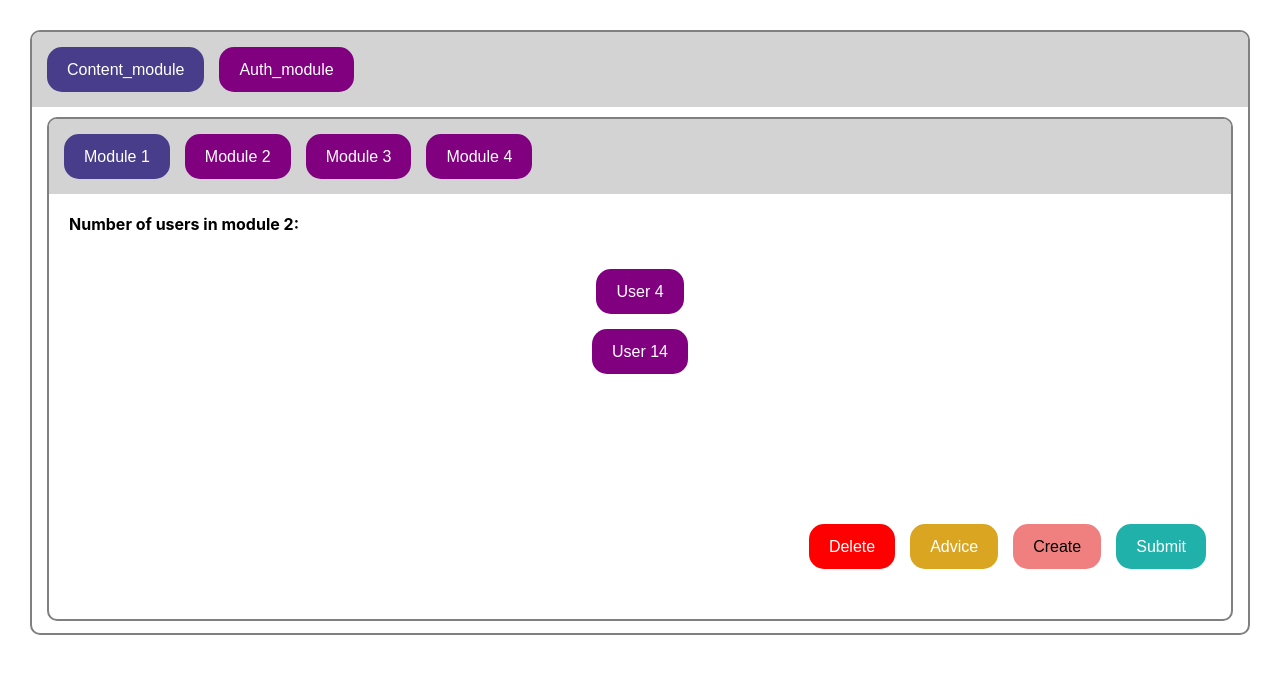
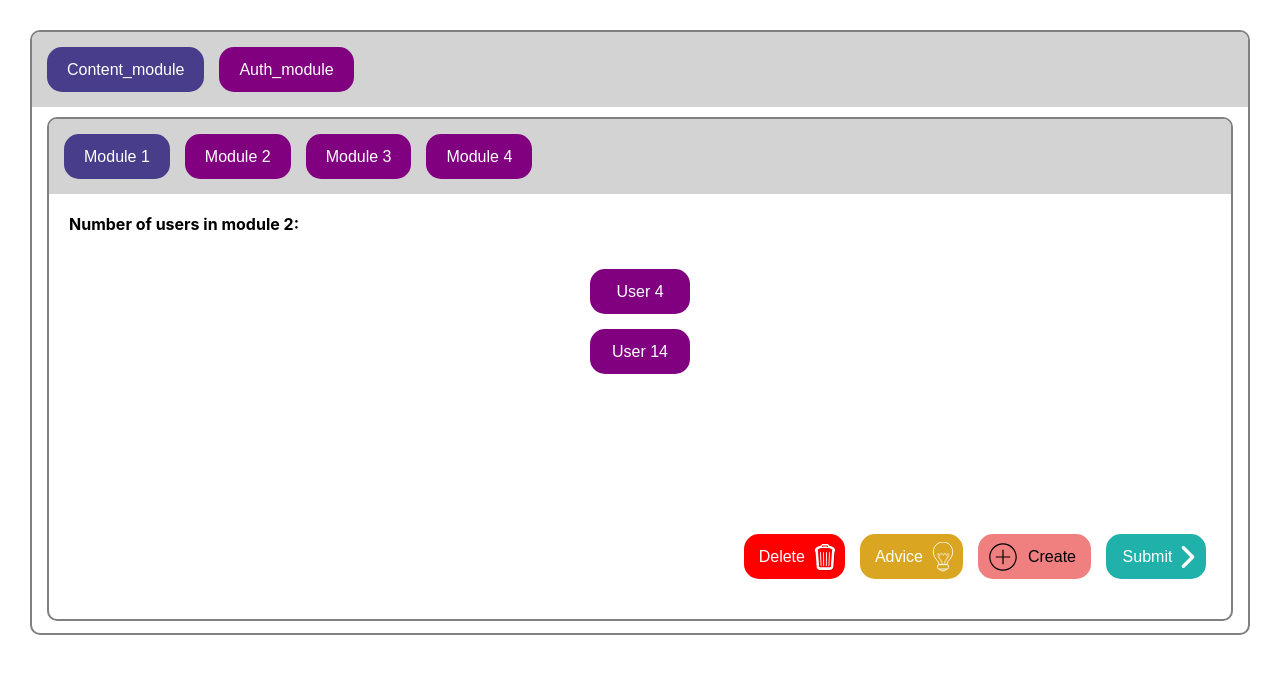
Before and after one commit to elyanio/challenge-front, a React (Create React App) app: page / in a window 1280 px wide. Shown: the top 674 px of the page. Built offline with nearby package versions, Linux system fonts and the light colour scheme.

Commit message:
adding icon in Button component

```diff
--- a/src/App.tsx
+++ b/src/App.tsx
@@ -93,27 +93,35 @@ function App() {
                 <Button
                   key={Math.random()}
                   label="Delete"
-                  margin="0px 15px 0px 0px"
+                  margin="10px 15px 0px 0px"
+                  padding="0px 5px 0px 10px"
                   background={red}
+                  rightIcon="trash"
                 />
                 <Button
                   key={Math.random()}
                   label="Advice"
-                  margin="0px 15px 0px 0px"
+                  margin="10px 15px 0px 0px"
+                  padding="0px 5px 0px 10px"
                   background={goldenrod}
+                  rightIcon="lightBulb"
                 />
                 <Button
                   key={Math.random()}
                   label="Create"
-                  margin="0px 15px 0px 0px"
+                  margin="10px 15px 0px 0px"
+                  padding="0px 10px 0px 5px"
                   background={lightcoral}
                   color="black"
+                  leftIcon="plusCircle"
                 />
                 <Button
                   key={Math.random()}
                   label="Submit"
-                  margin="0px 15px 0px 0px"
+                  margin="10px 15px 0px 0px"
+                  padding="0px 5px 0px 10px"
                   background={lightseagreen}
+                  rightIcon="rightArrow"
                 />
               </ActionPanel>
             </Tab>
@@ -146,6 +154,7 @@ const List = styled.div<StyledProps>`
 const ActionPanel = styled.div<StyledProps>`
   display: flex;
   flex-direction: row;
+  flex-wrap: wrap;
   justify-content: flex-end;
   margin: 25px 10px;
 `;
--- a/src/components/Button.tsx
+++ b/src/components/Button.tsx
@@ -1,35 +1,47 @@
 import React from 'react';
 import styled from 'styled-components';
+import { Icon, IconNames } from './Icon';
 import Label, { LabelProps } from './Label';
 
 interface Props {
   onClick?: React.MouseEventHandler<HTMLButtonElement>;
   label: string;
+  leftIcon?: IconNames;
+  rightIcon?: IconNames;
 }
 
 interface StyledProps {
   background?: string;
   margin?: string;
+  padding?: string;
 }
 
 const Button = ({
   onClick,
   label,
+  leftIcon,
+  rightIcon,
   ...rest
 }: Props & LabelProps & StyledProps) => (
   <ButtonStyled onClick={onClick} {...rest}>
-    <Label color="white" {...rest}>
+    {leftIcon && <Icon name={leftIcon} />}
+    <Label color="white" {...rest} margin="0px 5px">
       {label}
     </Label>
+    {rightIcon && <Icon name={rightIcon} />}
   </ButtonStyled>
 );
 
 export default Button;
 
 const ButtonStyled = styled.button<StyledProps>`
+  display: flex;
+  align-items: center;
   height: 45px;
+  min-width: 100px;
+  justify-content: center;
   border-radius: 15px;
-  padding: 0px 20px;
+  ${({ padding }) => (padding ? `padding: ${padding};` : 'padding: 0px 15px;')}
   border: none;
   cursor: pointer;
   ${({ background }) => (background ? `background: ${background};` : '')}
--- /dev/null
+++ b/src/components/Icon/Icon.tsx
@@ -0,0 +1,31 @@
+import React from 'react';
+import { IconNames, icons } from './IconNames';
+
+export interface SvgProps {
+  width?: number;
+  height?: number;
+  x?: number;
+  y?: number;
+  fill?: string;
+  onClick?: React.MouseEventHandler<SVGSVGElement>;
+}
+
+interface Props {
+  name: IconNames;
+}
+
+const Icon = React.memo(
+  ({ name, x, y, width, height, fill, onClick }: Props & SvgProps) => {
+    const svg = React.createElement(icons[name], {
+      x,
+      y,
+      width,
+      height,
+      fill,
+      onClick,
+    });
+    return <>{svg}</>;
+  },
+);
+
+export default Icon;
--- /dev/null
+++ b/src/components/Icon/IconNames.ts
@@ -0,0 +1,13 @@
+import MemoLightBulbIcon from './svg/LightBulbIcon';
+import MemoPlusCircleIcon from './svg/PlusCircleIcon';
+import MemoRightArrowIcon from './svg/RightArrowIcon';
+import TrashIcon from './svg/TrashIcon';
+
+export const icons = {
+  trash: TrashIcon,
+  lightBulb: MemoLightBulbIcon,
+  plusCircle: MemoPlusCircleIcon,
+  rightArrow: MemoRightArrowIcon,
+};
+
+export type IconNames = keyof typeof icons;
--- /dev/null
+++ b/src/components/Icon/index.tsx
@@ -0,0 +1,2 @@
+export { default as Icon } from './Icon';
+export type { IconNames } from './IconNames';
--- /dev/null
+++ b/src/components/Icon/svg/LightBulbIcon.tsx
@@ -0,0 +1,47 @@
+import React from 'react';
+import theme from '../../../style/theme';
+
+interface Props {
+  width?: number;
+  height?: number;
+  fill?: string | number;
+}
+
+function LightBulbIcon({
+  width = 30,
+  height = 30,
+  fill = theme.palette.backgrounds.goldenrod,
+  ...props
+}: Props & React.SVGProps<SVGSVGElement>) {
+  return (
+    <svg viewBox="0 0 318.319 330" width={width} height={height} {...props}>
+      <path
+        d="M203.962 249.168c0-48.734 61.31-62.097 61.31-143.056C265.272 47.507 217.766 0 159.16 0 100.552 0 53.047 47.507 53.047 106.112c0 80.959 61.31 94.322 61.31 143.056h89.605z"
+        fill={fill}
+        strokeWidth={10}
+        stroke="white"
+      />
+      <path
+        d="M176.138 253.353a4.185 4.185 0 01-4.185-4.184c0-31.724 11.316-48.158 22.259-64.052 9.104-13.222 17.762-25.798 19.679-47.205l-11.816 9.565a4.183 4.183 0 01-5.673-.378l-16.145-17.077-15.064 16.979a4.187 4.187 0 01-6.26 0l-15.064-16.979-16.145 17.077a4.183 4.183 0 01-5.672.378l-11.817-9.565c1.917 21.407 10.575 33.982 19.679 47.205 10.943 15.894 22.259 32.328 22.259 64.052a4.184 4.184 0 11-8.368 0c0-29.122-10.096-43.784-20.783-59.307-10.594-15.384-21.547-31.292-21.547-61.036a4.185 4.185 0 016.817-3.252l16.014 12.961 16.622-17.581a4.163 4.163 0 013.106-1.309 4.184 4.184 0 013.063 1.406l14.966 16.869 14.966-16.869a4.184 4.184 0 013.063-1.406 4.1 4.1 0 013.105 1.309l16.622 17.581 16.014-12.961a4.185 4.185 0 016.817 3.252c0 29.744-10.953 45.652-21.546 61.036-10.688 15.523-20.783 30.185-20.783 59.307a4.183 4.183 0 01-4.183 4.184z"
+        fill={fill}
+        strokeWidth={5}
+        stroke="white"
+      />
+      <path
+        d="M108.498 267.656c0 27.981 22.681 50.663 50.662 50.663s50.662-22.682 50.662-50.663H108.498z"
+        stroke="white"
+        strokeWidth={10}
+        fill={fill}
+      />
+      <path
+        stroke="white"
+        strokeWidth={10}
+        d="M218.973 263.315c0-7.782-6.365-14.147-14.147-14.147h-91.335c-7.779 0-14.147 6.365-14.147 14.147v19.65c0 7.783 6.368 14.149 14.147 14.149h91.335c7.782 0 14.147-6.366 14.147-14.149v-19.65z"
+        fill={fill}
+      />
+    </svg>
+  );
+}
+
+const MemoLightBulbIcon = React.memo(LightBulbIcon);
+export default MemoLightBulbIcon;
--- /dev/null
+++ b/src/components/Icon/svg/PlusCircleIcon.tsx
@@ -0,0 +1,25 @@
+import React from 'react';
+
+interface Props {
+  width?: number;
+  height?: number;
+  fill?: string | number;
+}
+
+function PlusCircleIcon({
+  width = 40,
+  height = 30,
+  ...props
+}: Props & React.SVGProps<SVGSVGElement>) {
+  return (
+    <svg viewBox="0 0 50 50" width={width} height={height} {...props}>
+      <path
+        fill="black"
+        d="M25 2C12.31 2 2 12.31 2 25s10.31 23 23 23 23-10.31 23-23S37.69 2 25 2zm0 2c11.61 0 21 9.39 21 21s-9.39 21-21 21S4 36.61 4 25 13.39 4 25 4zm-1 9v11H13v2h11v11h2V26h11v-2H26V13h-2z"
+      />
+    </svg>
+  );
+}
+
+const MemoPlusCircleIcon = React.memo(PlusCircleIcon);
+export default MemoPlusCircleIcon;
--- /dev/null
+++ b/src/components/Icon/svg/RightArrowIcon.tsx
@@ -0,0 +1,25 @@
+import React from 'react';
+
+interface Props {
+  width?: number;
+  height?: number;
+  fill?: string | number;
+}
+
+function RightArrowIcon({
+  width = 22,
+  height = 30,
+  ...props
+}: Props & React.SVGProps<SVGSVGElement>) {
+  return (
+    <svg viewBox="0 0 492.432 492.432" width={width} height={height} {...props}>
+      <path
+        fill="white"
+        d="M142.238 492.432c-9.79 0-19.588-3.736-27.05-11.209-14.945-14.934-14.945-39.162 0-54.098l180.9-180.909-180.9-180.91c-14.945-14.935-14.945-39.163 0-54.098 14.926-14.944 39.172-14.944 54.098 0l207.96 207.958c14.943 14.935 14.943 39.164 0 54.1l-207.96 207.957c-7.462 7.474-17.26 11.209-27.048 11.209z"
+      />
+    </svg>
+  );
+}
+
+const MemoRightArrowIcon = React.memo(RightArrowIcon);
+export default MemoRightArrowIcon;
--- /dev/null
+++ b/src/components/Icon/svg/TrashIcon.tsx
@@ -0,0 +1,51 @@
+import React from 'react';
+import theme from '../../../style/theme';
+
+interface Props {
+  width?: number;
+  height?: number;
+  fill?: string | number;
+}
+
+function TrashIcon({
+  width = 30,
+  height = 30,
+  fill = theme.palette.backgrounds.red,
+  ...props
+}: Props & React.SVGProps<SVGSVGElement>) {
+  return (
+    <svg viewBox="0 0 100 100" width={width} height={height} {...props}>
+      <path
+        d="M35.644 94.969a11.438 11.438 0 01-11.455-10.488l-3.551-49.724a6.472 6.472 0 01-1.411-1.426 6.508 6.508 0 01-.891-5.859l.347-1.042a13.685 13.685 0 0110.424-9.15 17.388 17.388 0 018.618-3.183c1.322-2.981 4.31-5.065 7.775-5.065h13c3.465 0 6.453 2.084 7.775 5.065 3.107.27 6.085 1.37 8.618 3.183a13.69 13.69 0 0110.425 9.15l.349 1.047a6.509 6.509 0 01-.895 5.857 6.45 6.45 0 01-1.409 1.423L79.82 84.373c-.535 6.077-5.461 10.596-11.464 10.596H35.644z"
+        opacity={0.35}
+      />
+      <path
+        fill="white"
+        d="M33.644 92.969a11.438 11.438 0 01-11.455-10.488l-3.551-49.724a6.472 6.472 0 01-1.411-1.426 6.508 6.508 0 01-.891-5.859l.347-1.042a13.685 13.685 0 0110.424-9.15 17.388 17.388 0 018.618-3.183c1.322-2.981 4.31-5.065 7.775-5.065h13c3.465 0 6.453 2.084 7.775 5.065 3.107.27 6.085 1.37 8.618 3.183a13.69 13.69 0 0110.425 9.15l.349 1.047a6.509 6.509 0 01-.895 5.857 6.45 6.45 0 01-1.409 1.423L77.82 82.373c-.535 6.077-5.461 10.596-11.464 10.596H33.644z"
+      />
+      <path
+        fill={fill}
+        d="M60 21.031H40v-5.5c0-1.93 1.57-3.5 3.5-3.5h13c1.93 0 3.5 1.57 3.5 3.5v5.5zm-17-3h14v-2.5a.5.5 0 00-.5-.5h-13a.5.5 0 00-.5.5v2.5z"
+      />
+      <path
+        fill={fill}
+        d="M77.5 27.531l-.349-1.046a7.245 7.245 0 00-6.874-4.954 10.898 10.898 0 00-7.509-3H37.231a10.897 10.897 0 00-7.509 3 7.247 7.247 0 00-6.874 4.954l-.348 1.046h55z"
+      />
+      <path
+        fill={fill}
+        d="M24.795 26l3.887 54.445A4.997 4.997 0 0033.659 85h32.683a4.996 4.996 0 004.976-4.555L75.205 26h-50.41z"
+      />
+      <path
+        fill="white"
+        d="M37.046 80.964a1.5 1.5 0 01-1.498-1.437l-1.897-44.845a1.5 1.5 0 112.997-.127L38.546 79.4a1.5 1.5 0 01-1.435 1.562l-.065.002zM45.691 80.964a1.501 1.501 0 01-1.5-1.479L43.56 34.64a1.5 1.5 0 011.479-1.521c.781-.016 1.509.65 1.521 1.479l.632 44.845a1.5 1.5 0 01-1.479 1.521h-.022zM54.337 80.964h-.021a1.5 1.5 0 01-1.479-1.521l.632-44.845a1.484 1.484 0 011.521-1.479 1.5 1.5 0 011.479 1.521l-.632 44.845a1.501 1.501 0 01-1.5 1.479zM62.982 80.964l-.064-.001a1.5 1.5 0 01-1.435-1.562l1.897-44.845a1.5 1.5 0 112.997.127L64.48 79.528a1.501 1.501 0 01-1.498 1.436z"
+      />
+      <path
+        fill="white"
+        d="M66.356 87.969H33.644a6.465 6.465 0 01-6.475-5.927l-3.785-53.01H22.5a1.501 1.501 0 01-1.423-1.974l.349-1.046a8.73 8.73 0 017.695-5.959 12.343 12.343 0 018.11-3.021h25.537c2.999 0 5.856 1.068 8.11 3.021a8.732 8.732 0 017.695 5.959l.349 1.046a1.497 1.497 0 01-1.423 1.974h-.884l-3.783 52.985c-.299 3.404-3.083 5.952-6.476 5.952zM24.674 26.031h.106a1.5 1.5 0 011.496 1.393l3.883 54.378a3.476 3.476 0 003.484 3.166h32.713a3.48 3.48 0 003.486-3.191l3.881-54.354a1.5 1.5 0 011.496-1.393h.106a5.738 5.738 0 00-5.048-3c-.385 0-.755-.148-1.034-.413a9.362 9.362 0 00-6.476-2.587H37.231a9.362 9.362 0 00-6.476 2.587 1.501 1.501 0 01-1.034.413 5.744 5.744 0 00-5.047 3.001z"
+      />
+    </svg>
+  );
+}
+
+const MemoTrashIcon = React.memo(TrashIcon);
+export default MemoTrashIcon;
--- a/src/components/Label.tsx
+++ b/src/components/Label.tsx
@@ -5,6 +5,7 @@ export interface LabelProps {
   size?: string;
   cursor?: string;
   fontWeight?: string;
+  margin?: string;
 }
 
 const Label = styled.p<LabelProps>`
@@ -12,7 +13,7 @@ const Label = styled.p<LabelProps>`
   color: ${({ color }: LabelProps) => color || 'black'};
   font-size: ${({ size }: LabelProps) => size || '16px'};
   font-weight: ${({ fontWeight }: LabelProps) => fontWeight || 'normal'};
-  margin: 0px;
+  margin: ${({ margin }: LabelProps) => (margin ? `${margin}` : '0px')};
 `;
 
 export default Label;
--- a/src/components/Tab.tsx
+++ b/src/components/Tab.tsx
@@ -31,7 +31,7 @@ const Tab = ({
           <Button
             key={Math.random()}
             label={t}
-            margin="0px 15px 0px 0px"
+            margin="10px 15px 0px 0px"
             background={selectedIndex === i ? selectedBg : defaultBg}
             onClick={onClickCallback(i)}
           />
@@ -50,9 +50,10 @@ const Container = styled.div`
 
 const Header = styled.div`
   display: flex;
+  flex-wrap: wrap;
   border-top-left-radius: 8px;
   border-top-right-radius: 8px;
-  padding: 15px 0px 15px 15px;
+  padding: 5px 0px 15px 15px;
   background: lightgray;
 `;
 
```
